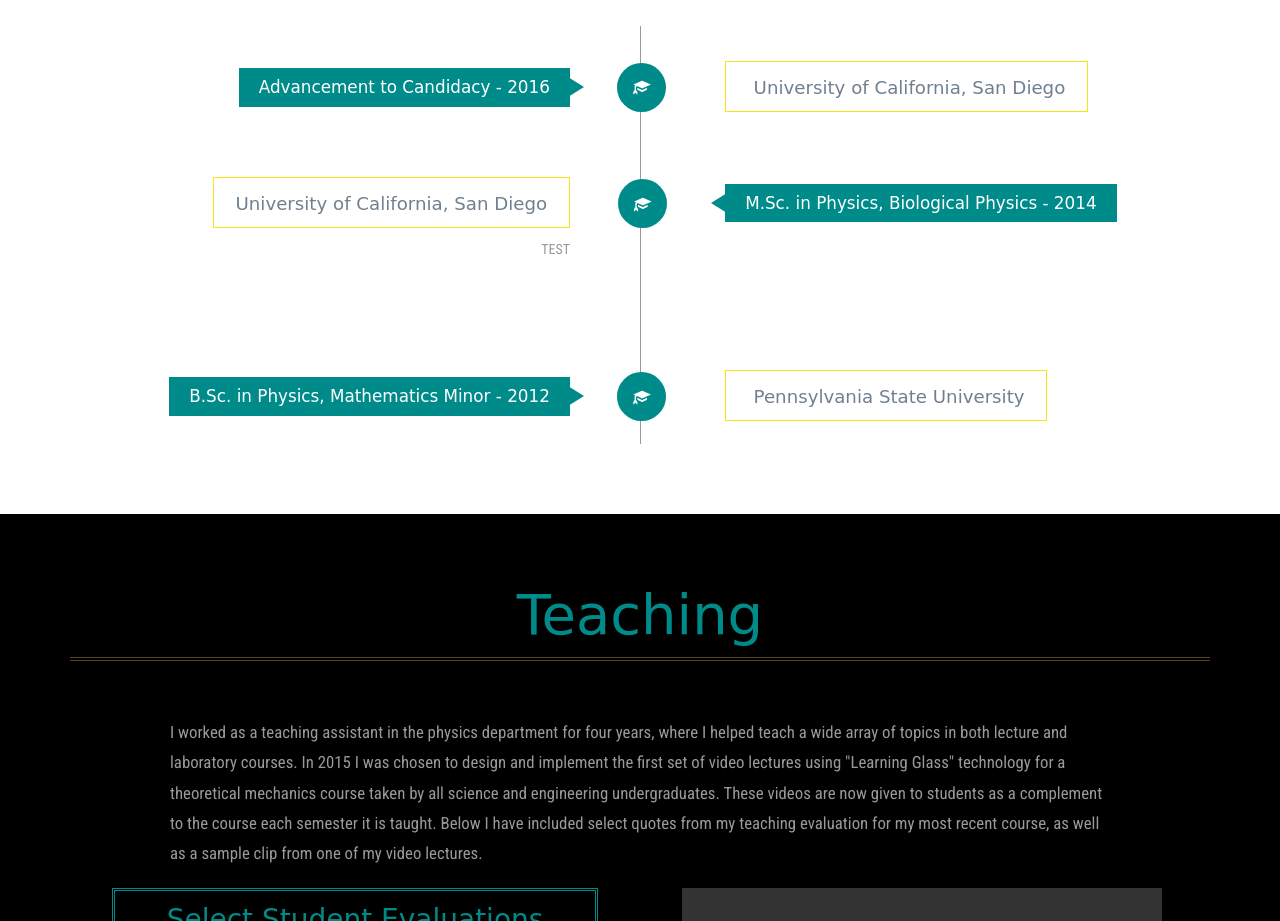
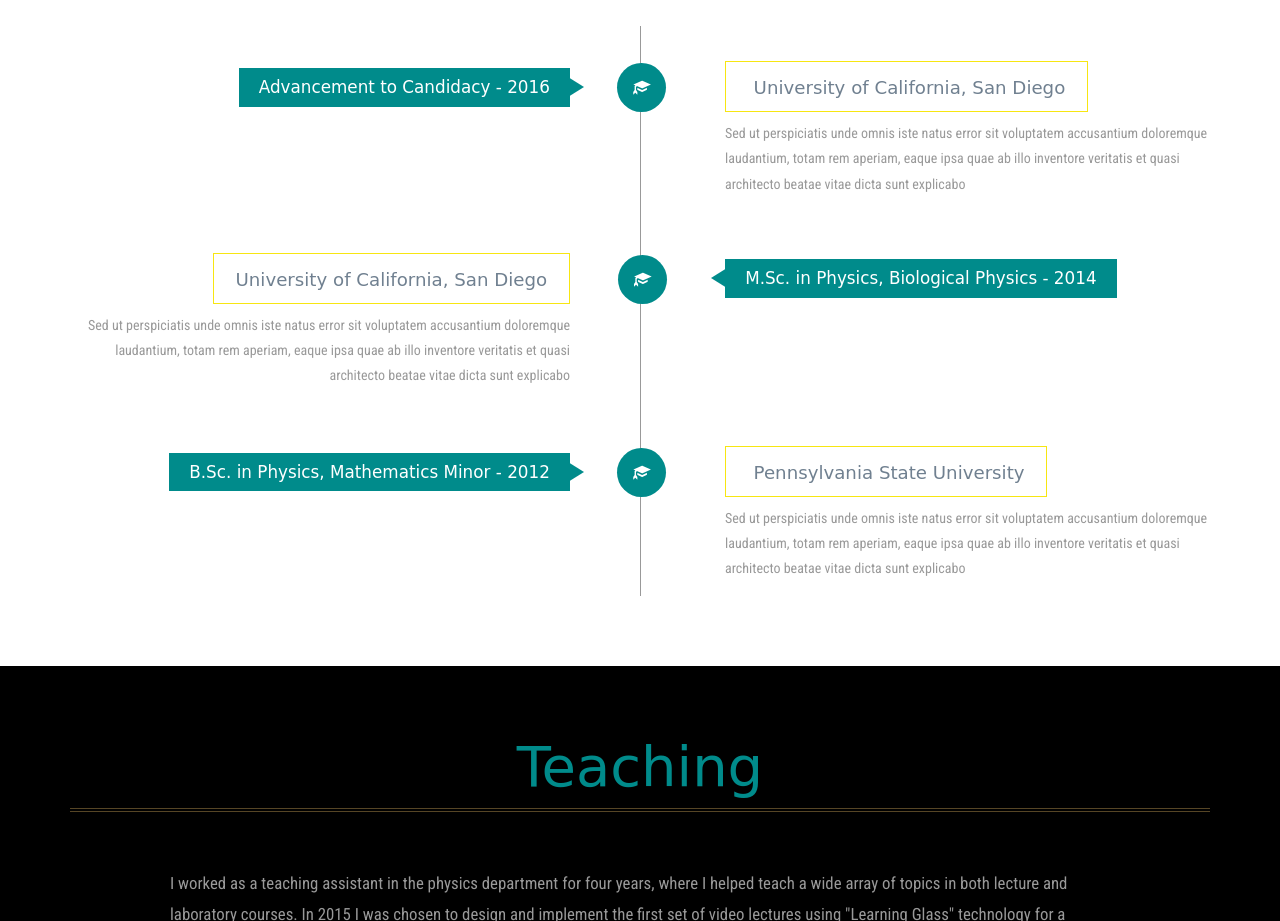
Before and after one commit to dvidmar/dvidmar.github.io, a plain HTML site: page index.html in a window 1280 px wide. Shown: the part 2140-3061 px from the top of the page. Drawn offline with Linux system fonts and the light colour scheme; grey boxes are pictures that could not be loaded; a web font is replaced by a local one.

Commit message:
Changed index

```diff
--- a/index.html
+++ b/index.html
@@ -183,6 +183,7 @@ License URL: http://creativecommons.org/licenses/by/3.0/
 				</div>
 				<div class="col-md-6 work-right">
 					<h5><span class="glyphicon glyphicon-education"> </span> University of California, San Diego </h5>
+					<p>Sed ut perspiciatis unde omnis iste natus error sit voluptatem accusantium doloremque laudantium, totam rem aperiam, eaque ipsa quae ab illo inventore veritatis et quasi architecto beatae vitae dicta sunt explicabo </p>
 				</div>
 				<div class="clearfix"> </div>
 			</div>
@@ -193,7 +194,7 @@ License URL: http://creativecommons.org/licenses/by/3.0/
 				</div>
 				<div class="col-md-6 work-left work-left2">
 					<h5> University of California, San Diego<span class="glyphicon glyphicon-education"></span></h5>
-					<p>TEST</p>
+					<p>Sed ut perspiciatis unde omnis iste natus error sit voluptatem accusantium doloremque laudantium, totam rem aperiam, eaque ipsa quae ab illo inventore veritatis et quasi architecto beatae vitae dicta sunt explicabo </p>
 				</div>
 				<div class="clearfix"> </div>
 			</div>
@@ -204,6 +205,7 @@ License URL: http://creativecommons.org/licenses/by/3.0/
 				</div>
 				<div class="col-md-6 work-right">
 					<h5><span class="glyphicon glyphicon-education"> </span> Pennsylvania State University </h5>
+					<p>Sed ut perspiciatis unde omnis iste natus error sit voluptatem accusantium doloremque laudantium, totam rem aperiam, eaque ipsa quae ab illo inventore veritatis et quasi architecto beatae vitae dicta sunt explicabo </p>
 				</div>
 				<div class="clearfix"> </div>
 			</div>
```
